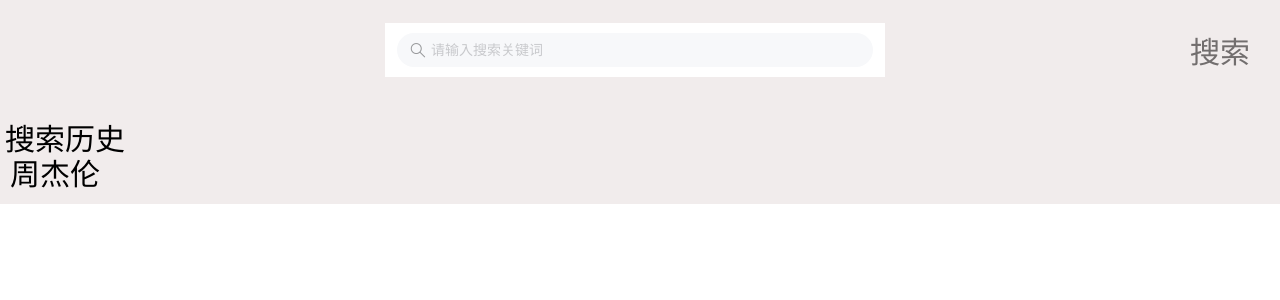
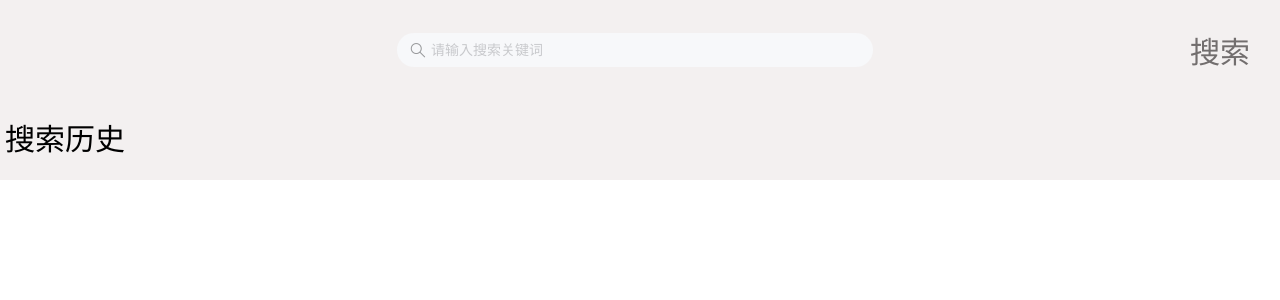
Before and after one commit to cxw-08/wangyiyun, a Vue app: page /search in a window 1280 px wide. Shown: the top 300 px of the page. Built offline with nearby package versions, Linux system fonts and the light colour scheme.

Commit message:
开发搜索页面

```diff
--- a/src/views/Search.vue
+++ b/src/views/Search.vue
@@ -8,42 +8,73 @@
       </div>
       <div class="searchContent">
         <van-search
+          background="#f3f0f0"
           ref="search"
           v-model="searchKey"
           shape="round"
           placeholder="请输入搜索关键词"
           />
       </div>
-      <div class="topRight">
+      <div class="topRight" @click="handleSearch">
         搜索
       </div>
     </div>
     <div class="searchHistory">
       <div class="titile">
         <span class="left">搜索历史</span>
-        <svg class="icon" aria-hidden="true" @click="$router.go(-1)">
+        <svg class="icon" aria-hidden="true" @click="handleSearchHistory">
           <use xlink:href="#icon-ashbin"></use>
         </svg>
       </div>
       <div class="historyContent">
-        <span>周杰伦</span>
+        <span v-for="item in searchHistoryList" :key="item">{{ item }}</span>
       </div>
     </div>
   </div>
 </template>
 
 <script setup>
-import { onMounted, ref } from "vue";
+import { onMounted, reactive, ref } from "vue";
 const searchKey = ref()
 const search = ref()
+const searchHistoryList = reactive([])
 onMounted(()=>{
   search.value.focus()
+  // console.log(JSON.parse(localStorage.getItem('searchHistoryList')))
+  if(JSON.parse(localStorage.getItem('searchHistoryList'))){
+    searchHistoryList.push(...JSON.parse(localStorage.getItem('searchHistoryList')))
+  }
+
 })
+
+const handleSearch = ()=>{
+  console.log(searchKey.value)
+  if(searchKey.value){
+    let index = searchHistoryList.indexOf(searchKey.value)
+    if( index === -1){
+      searchHistoryList.unshift(searchKey.value)
+    }else {
+      searchHistoryList.splice(index,1)
+      searchHistoryList.unshift(searchKey.value)
+    }
+    //固定长度设置
+    if(searchHistoryList.length > 6){
+      console.log('固定长度')
+      searchHistoryList.splice(searchHistoryList.length-1,1)
+    }
+    localStorage.setItem('searchHistoryList',JSON.stringify(searchHistoryList))
+  }
+}
+const handleSearchHistory = ()=>{
+  localStorage.removeItem('searchHistoryList')
+  searchHistoryList.length = 0
+  // localStorage.setItem('searchHistoryList',JSON.stringify(searchHistoryList))
+}
 </script>
 
 <style lang="less" scoped>
 .top {
-  background-color: #f1ecec;
+  background-color: #f3f0f0;
   .searchTop {
     width: 100%;
     height: 1rem;
@@ -70,15 +101,20 @@ onMounted(()=>{
       align-content: center;
     }
     .historyContent {
-      padding:10px;
-      div {
-        padding:10px;
+      padding:.2rem;
+      width: 100%;
+      display: flex;
+      flex-wrap: wrap;
+      span {
+        margin: .1rem;
+        display: inline-block;
+        padding:.2rem;
         background-color:#fff;
         color: #726e6e;
-        height: 28px;
-        border-radius: 10px;
-        font-size:22px;
-        line-height: 28px;
+        height: .56rem;
+        border-radius: .28rem;
+        font-size:.24rem;
+        line-height: .16rem;
       }
     }
   }
```
